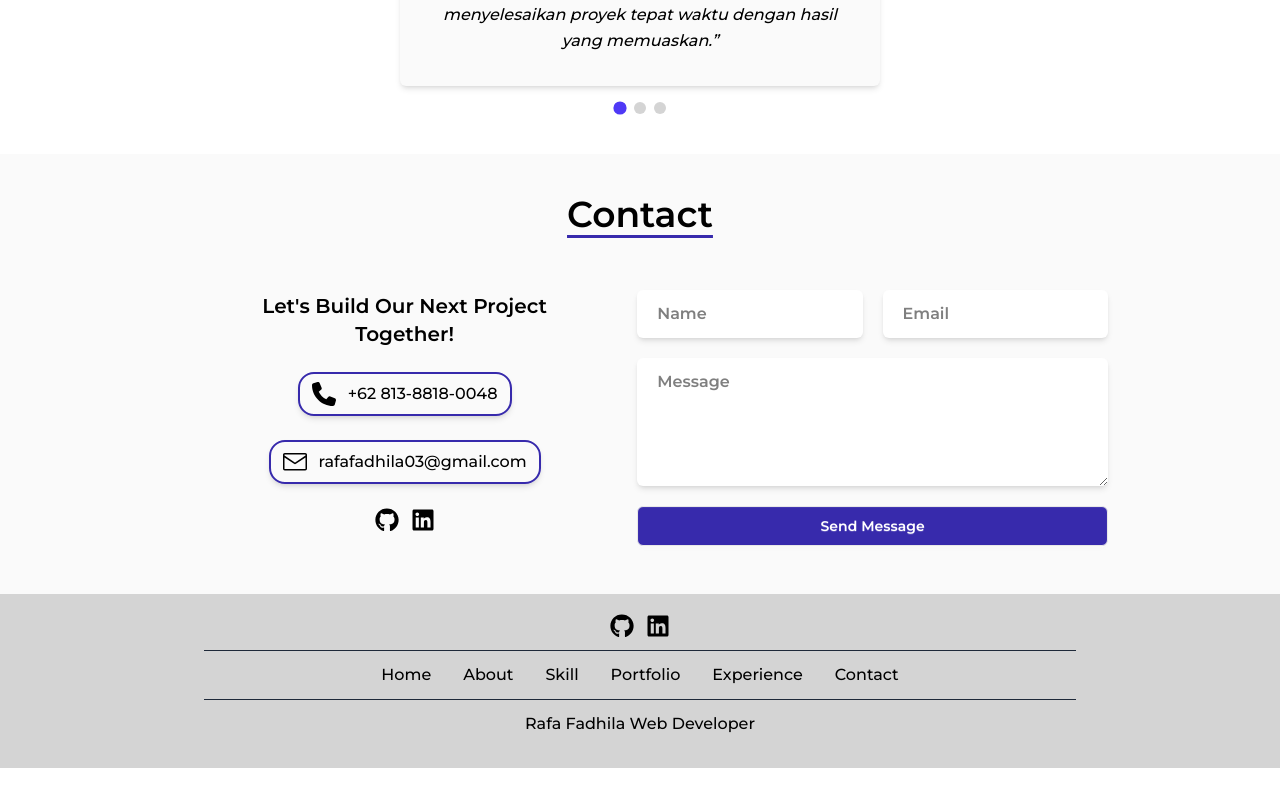
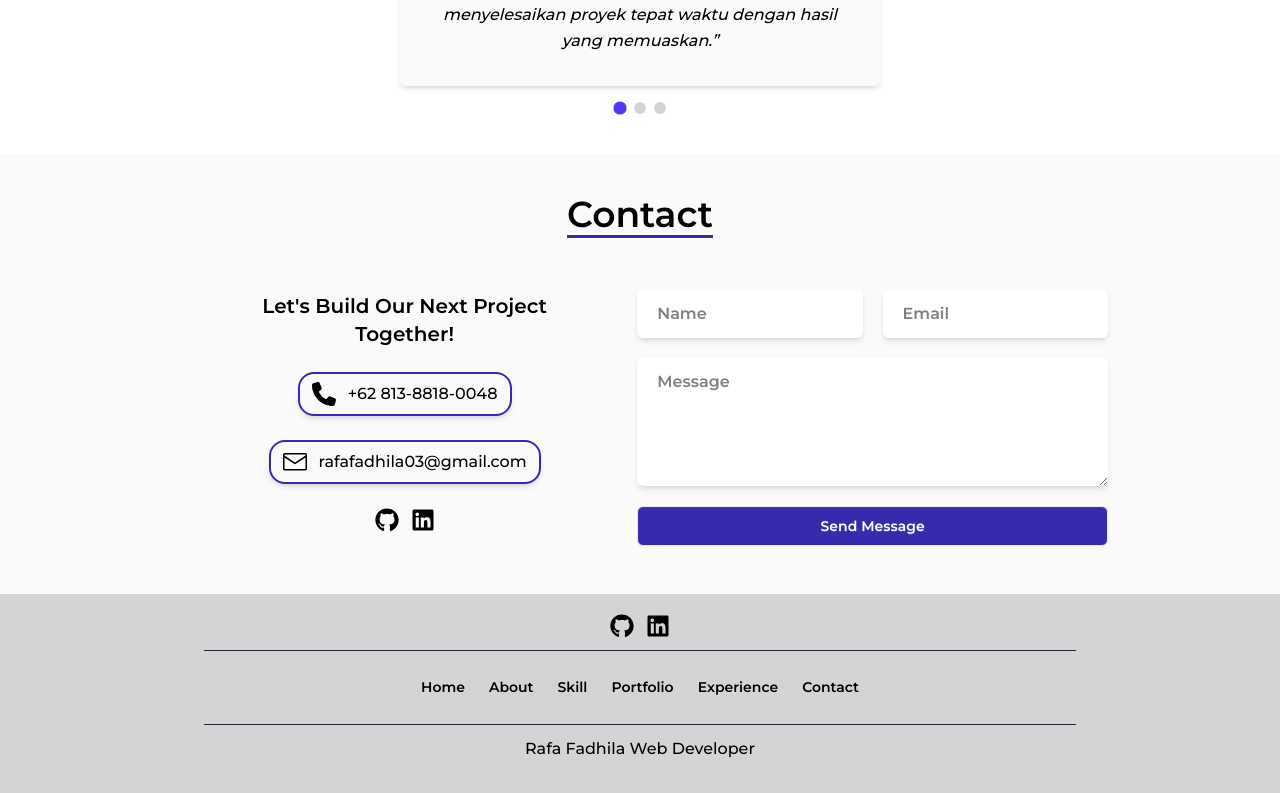
Before and after one commit to rafafadhila/profile-web, a Next.js app: page / in a window 1280 px wide. Shown: the part 4043-4836 px from the top of the page. Before the commit the page ends 4811 px from the top, so only its background shows below. Built offline with nearby package versions, Linux system fonts and the light colour scheme; no server answers.

Commit message:
fix nav footer

```diff
--- a/src/app/components/footer/Footer.tsx
+++ b/src/app/components/footer/Footer.tsx
@@ -1,14 +1,16 @@
 'use client'
 
 import React from 'react'
-import { FaGithub, FaLinkedin } from 'react-icons/fa'
+
 
 import { useTheme } from '@/app/providers/themeProvider'
+import { useSmoothScroll } from '@/hooks/useSmoothScroll'
 import SocialMediaLink from '../SocialMediaLink'
 
 export default function Footer() {
 
     const { isDark } = useTheme()
+    const { scrollToSection } = useSmoothScroll()
 
     return (
         <footer className={`${isDark ? 'bg-black text-white' : 'bg-neutral-300 text-black'}`}>
@@ -17,12 +19,56 @@ export default function Footer() {
                     <SocialMediaLink></SocialMediaLink>
                 </div>
                 <div className='flex flex-wrap justify-center items-center gap-8 py-3'>
-                    <span>Home</span>
-                    <span>About</span>
-                    <span>Skill</span>
-                    <span>Portfolio</span>
-                    <span>Experience</span>
-                    <span>Contact</span>
+                    <ul className="menu menu-horizontal px-1 font-semibold">
+                        <li>
+                            <button
+                                onClick={() => scrollToSection('hero')}
+                                className="hover:underline decoration-indigo-500"
+                            >
+                                Home
+                            </button>
+                        </li>
+                        <li>
+                            <button
+                                onClick={() => scrollToSection('about')}
+                                className="hover:underline decoration-indigo-500"
+                            >
+                                About
+                            </button>
+                        </li>
+                        <li>
+                            <button
+                                onClick={() => scrollToSection('skill')}
+                                className="hover:underline decoration-indigo-500"
+                            >
+                                Skill
+                            </button>
+                        </li>
+                        <li>
+                            <button
+                                onClick={() => scrollToSection('portfolio')}
+                                className="hover:underline decoration-indigo-500"
+                            >
+                                Portfolio
+                            </button>
+                        </li>
+                        <li>
+                            <button
+                                onClick={() => scrollToSection('experience')}
+                                className="hover:underline decoration-indigo-500"
+                            >
+                                Experience
+                            </button>
+                        </li>
+                        <li>
+                            <button
+                                onClick={() => scrollToSection('contact')}
+                                className="hover:underline decoration-indigo-500"
+                            >
+                                Contact
+                            </button>
+                        </li>
+                    </ul>
                 </div>
                 <div className='py-3'>
                     <h3>Rafa Fadhila Web Developer</h3>
```
